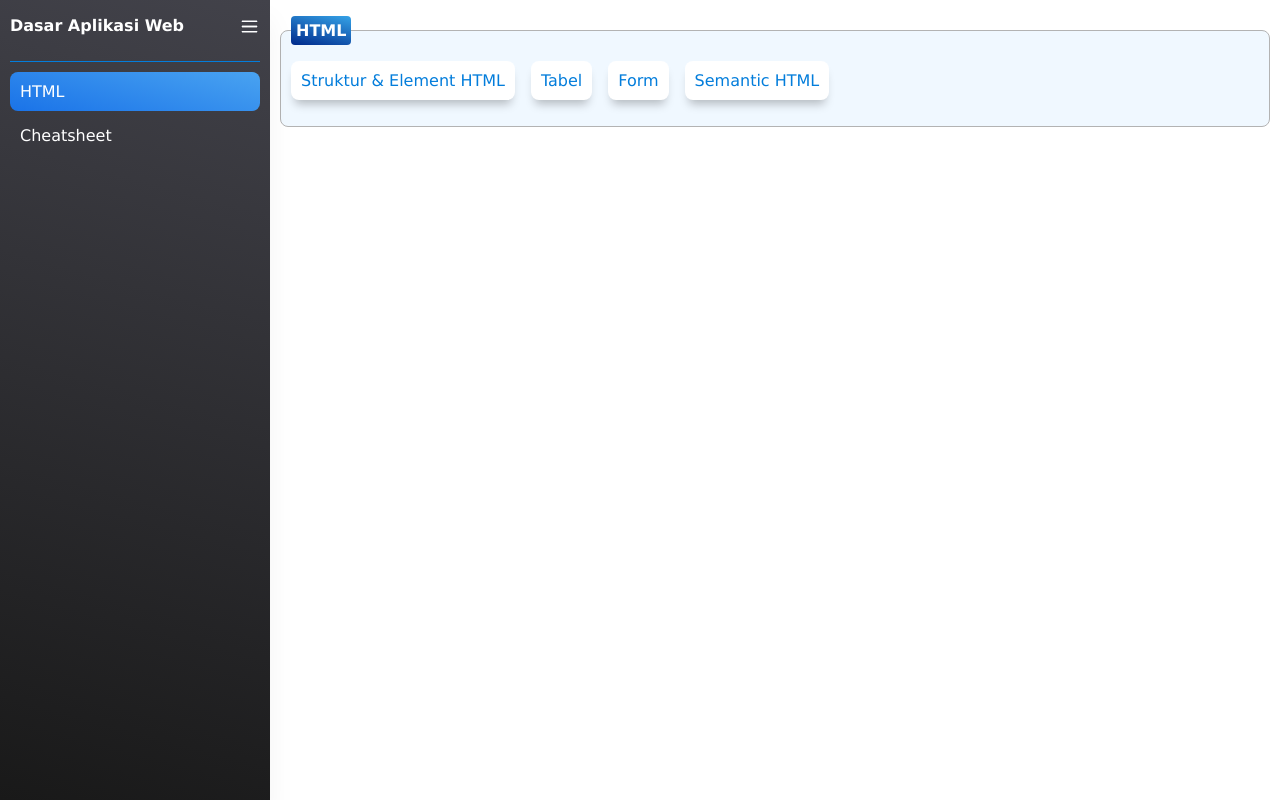
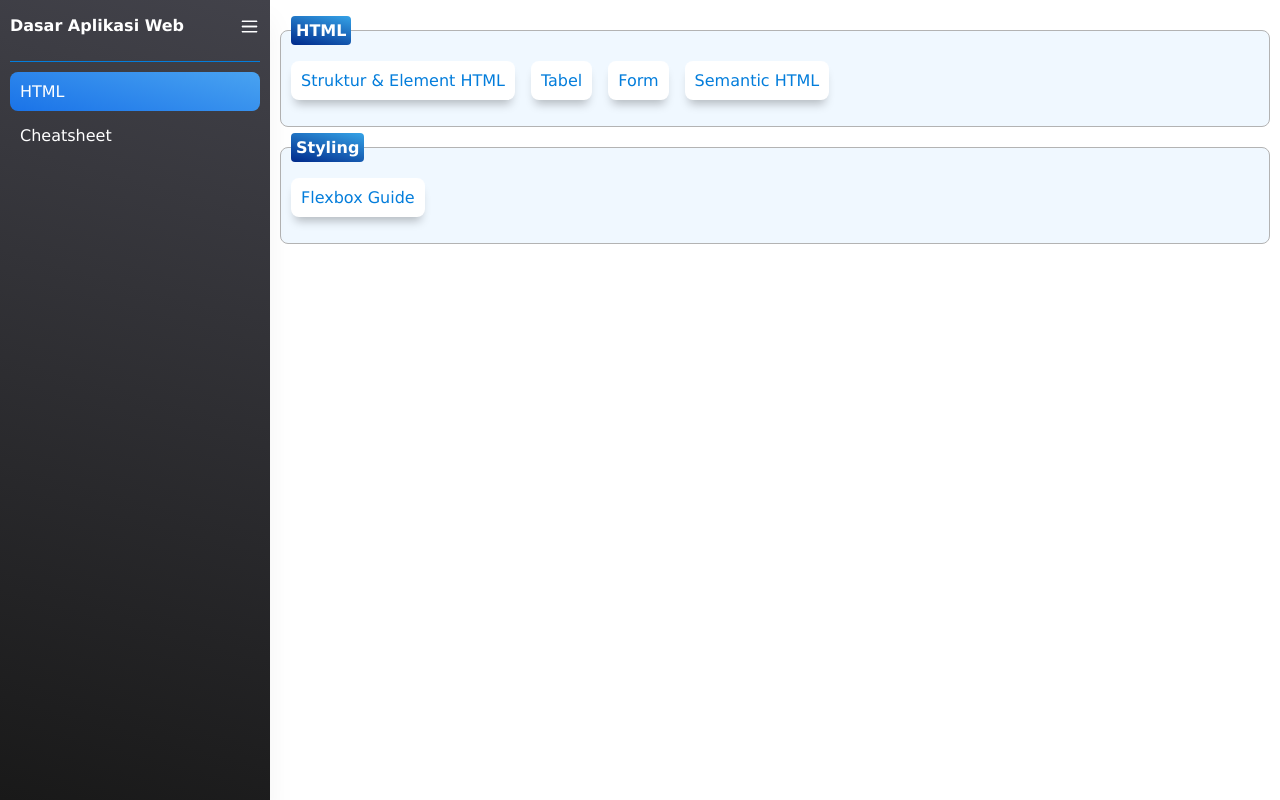
Before and after one commit to finzero/dasar-pemograman-web, a React (Vite) app: page /cheatsheet in a window 1280 px wide. Built offline with nearby package versions, Linux system fonts and the light colour scheme.

Commit message:
add Flexbox cheatsheet

```diff
--- a/src/pages/Cheatsheet.jsx
+++ b/src/pages/Cheatsheet.jsx
@@ -32,6 +32,17 @@ const Cheatsheet = () => {
           </a>
         </div>
       </section>
+      <section className="section">
+        <div className="title">Styling</div>
+        <div className="flex py-1 gap-1">
+          <a
+            href="https://css-tricks.com/snippets/css/a-guide-to-flexbox/"
+            target="blank"
+          >
+            <div className="card cheatsheet">Flexbox Guide</div>
+          </a>
+        </div>
+      </section>
     </div>
   );
 };
```
